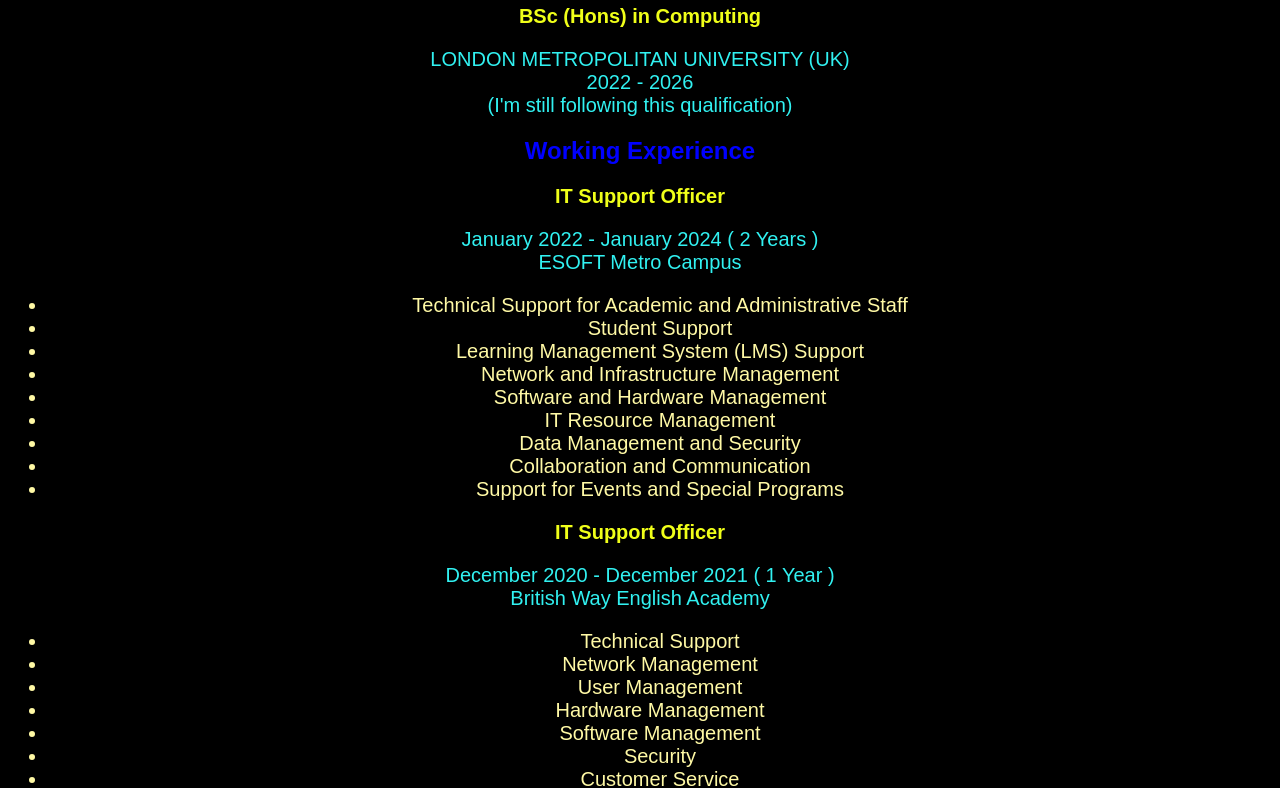
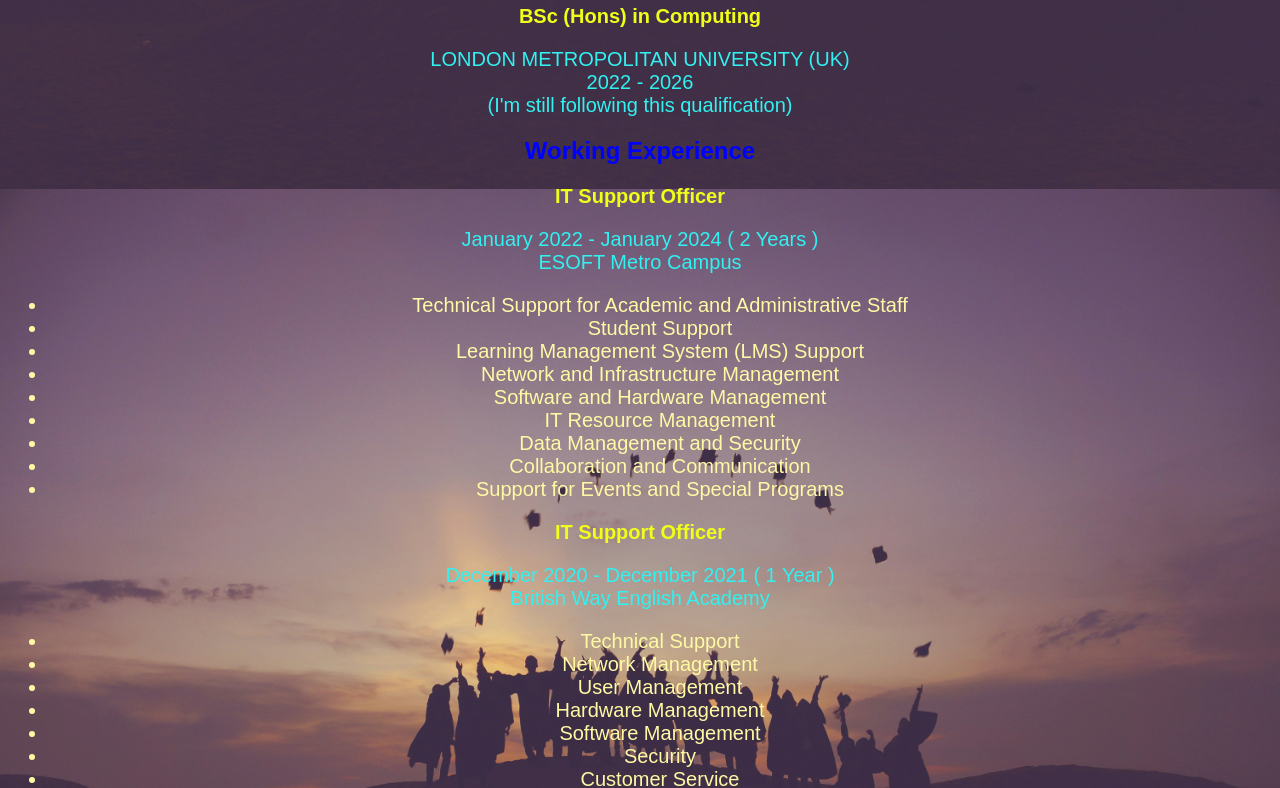
Before and after one commit to Noob-Practice/html-Resume, a plain HTML site: page index.html in a window 1280 px wide. Shown: the part 662-1450 px from the top of the page. Drawn offline with Linux system fonts and the light colour scheme.

Commit message:
Add files via upload

```diff
--- a/assest/index.css
+++ b/assest/index.css
@@ -1,8 +1,15 @@
 * {
-  background-color: rgb(0, 0, 0);
   font-family: Arial, Helvetica, sans-serif;
   color: white;
   text-align: center;
+}
+
+body {
+  background-image: url(./Images/Background.jpg);
+  background-position: center;
+  background-attachment: fixed;
+  background-size: cover;
+  background-repeat: no-repeat;
 }
 
 h1 {
```
Also changed, not shown: assest/Images/Background.jpg (added).
